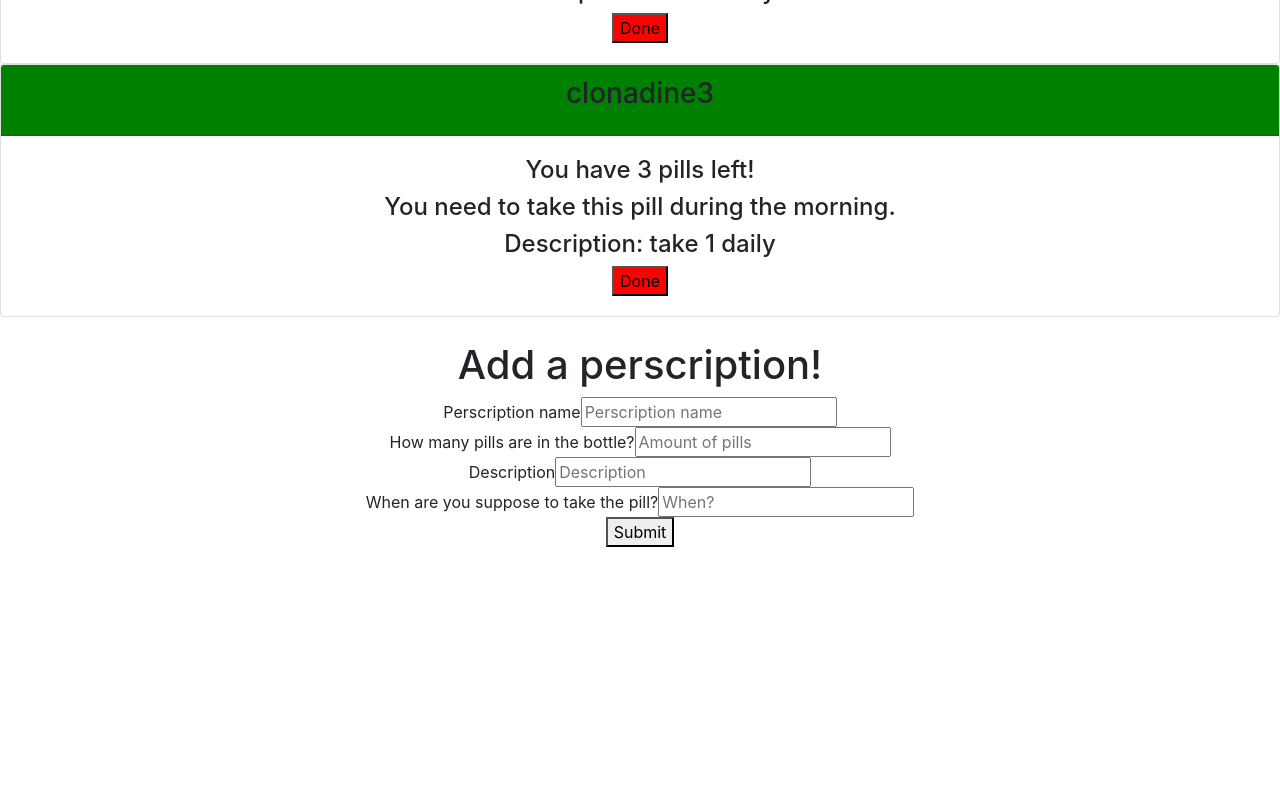
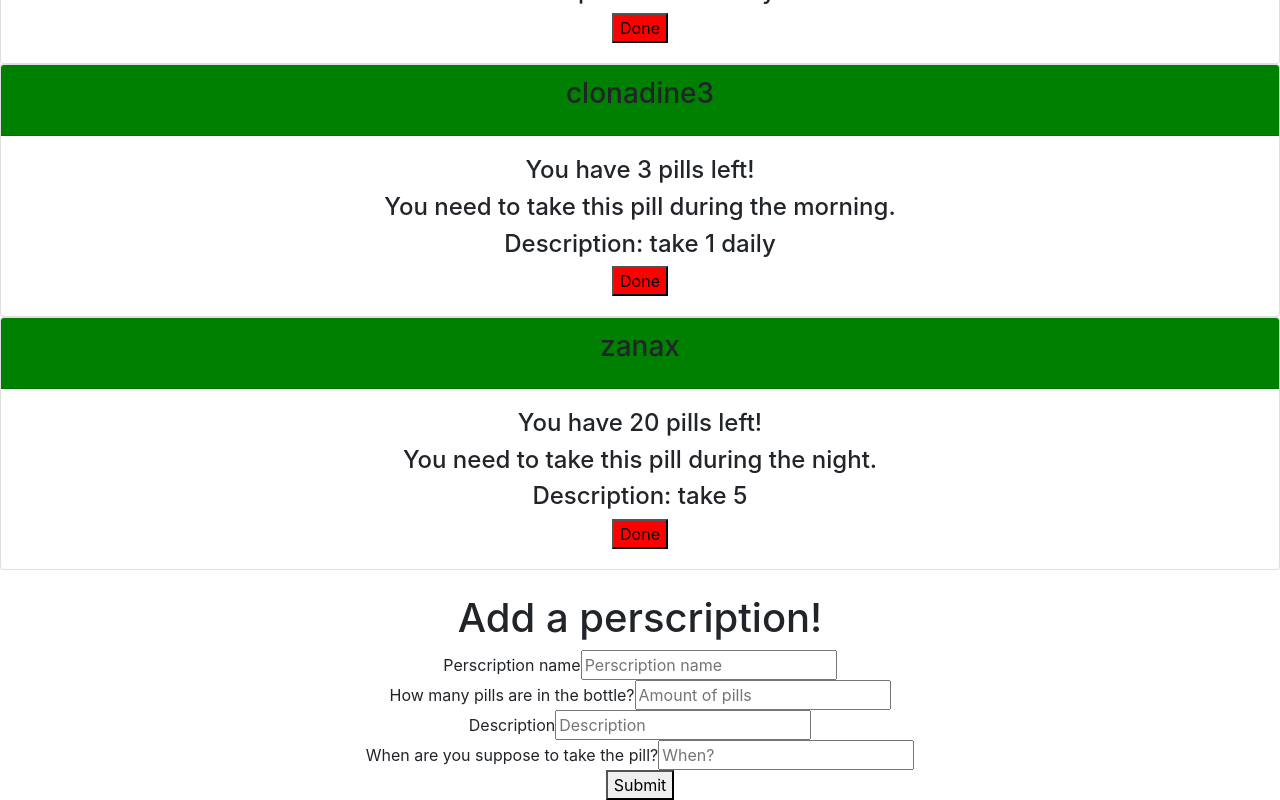
Before and after one commit to bcarrol2/pillTrackerWeb, a React (Create React App) app in the folder pilltracker/: page / in a window 1280 px wide. Shown: the part 1419-2219 px from the top of the page. Before the commit the page ends 1966 px from the top, so only its background shows below. Built offline with nearby package versions, Linux system fonts and the light colour scheme; data requests are answered from the project's data file.

Commit message:
changes to readme and app component changes

```diff
--- a/pilltracker/db.json
+++ b/pilltracker/db.json
@@ -50,6 +50,13 @@
       "description": "take 1 daily",
       "when": "morning",
       "id": 6
+    },
+    {
+      "name": "zanax",
+      "amount": "20",
+      "description": "take 5",
+      "when": "night",
+      "id": 7
     }
   ]
 }
--- a/pilltracker/src/App.js
+++ b/pilltracker/src/App.js
@@ -1,8 +1,6 @@
-import React, { Component } from 'react';
-import logo from './logo.svg';
+import React from 'react';
 import './App.css';
 // import { Button, Form, Grid, Header, Image, Message, Segment } from 'semantic-ui-react';
-import MedicationCard from './components/MedicationCard';
 import MedicationIndex from './components/MedicationIndex';
 
 const App = () => (
```
Also changed, not shown: 1 other file (tests, documents, lock files or other folders).
